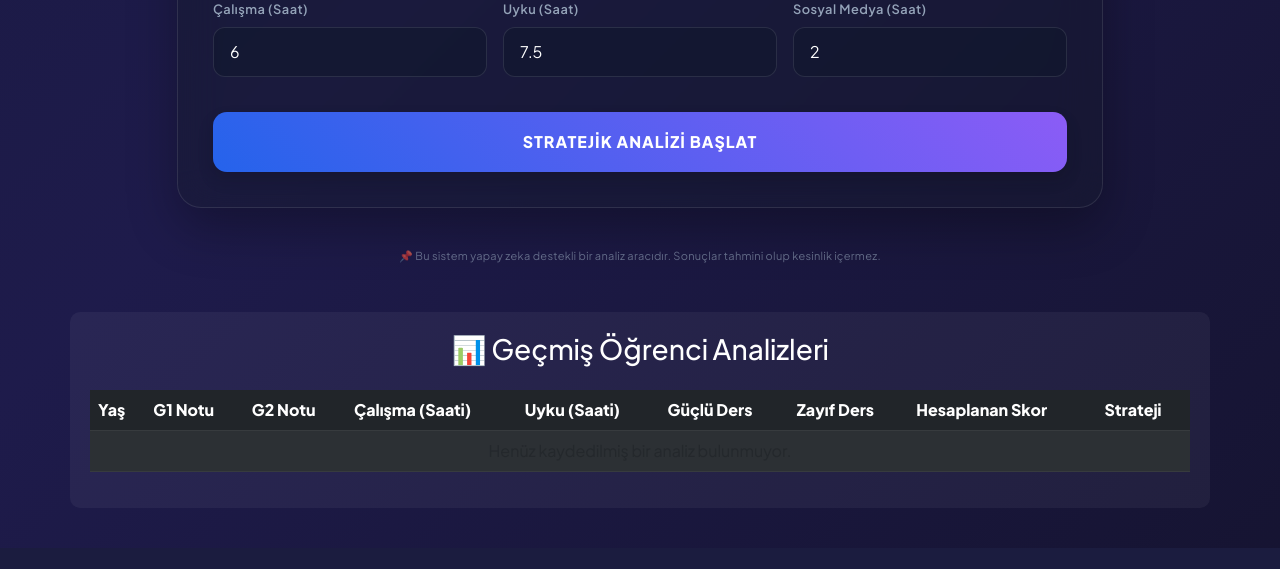
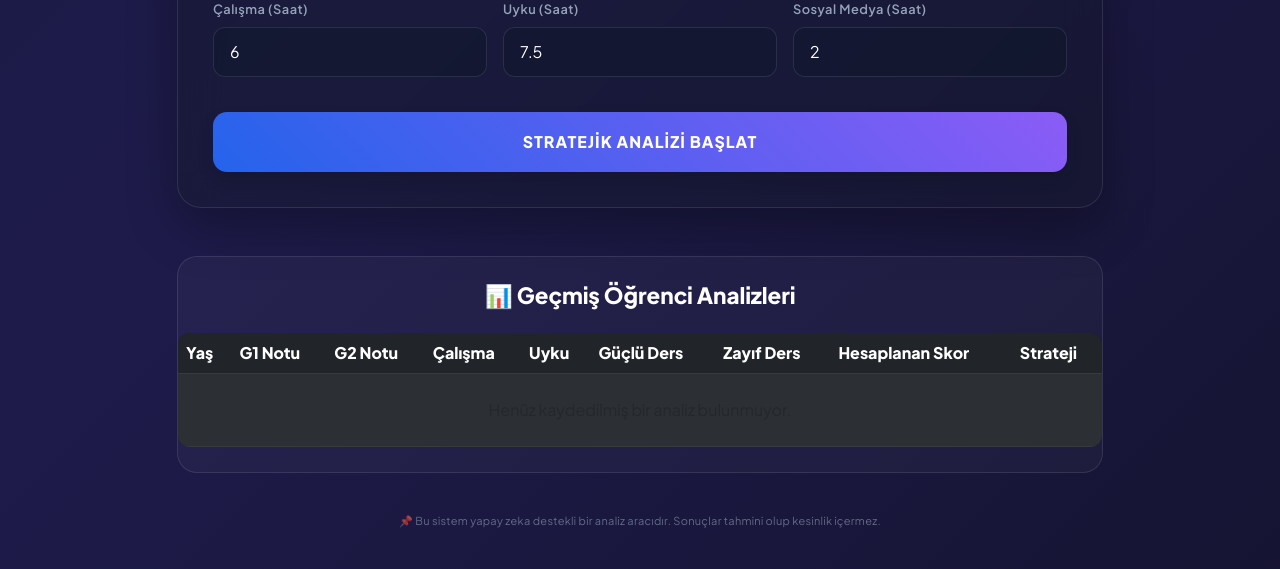
Before and after one commit to samet936/edupulse-ai, a Python web app: template templates/index.html in a window 1280 px wide. Shown: the part 935-1504 px from the top of the page. Before the commit the page ends 1483 px from the top, so only its background shows below. Run offline with Jinja, Linux system fonts and the light colour scheme; the template is opened without the code that fills it, so the values that code supplies are empty.

Commit message:
Update index.html

```diff
--- a/templates/index.html
+++ b/templates/index.html
@@ -179,8 +179,8 @@
             font-size: 11px;
             color: #94a3b8;
             opacity: 0.6;
-            margin-top: auto; /* İterek en alta yapıştırır */
-            padding-top: 40px;
+            margin-top: 30px;
+            padding-top: 10px;
             font-weight: 400;
             letter-spacing: 0.3px;
         }
@@ -199,9 +199,9 @@
     <form id="analysisForm" class="master-card">
         <div class="section-header">Akademik & Biyolojik Temel</div>
         <div class="row g-3">
-            <div class="col-md-3"><label class="form-label">Yaşınız</label><input type="number" name="age" class="form-control" value="20" required></div>
-            <div class="col-md-3"><label class="form-label">Vize 1 (G1)</label><input type="number" name="G1" class="form-control" placeholder="0-100" required></div>
-            <div class="col-md-3"><label class="form-label">Vize 2 (G2)</label><input type="number" name="G2" class="form-control" placeholder="0-100" required></div>
+            <div class="col-md-3"><label class="form-label">Yaşınız</label><input type="number" id="in_age" name="age" class="form-control" value="20" required></div>
+            <div class="col-md-3"><label class="form-label">Vize 1 (G1)</label><input type="number" id="in_g1" name="G1" class="form-control" placeholder="0-100" required></div>
+            <div class="col-md-3"><label class="form-label">Vize 2 (G2)</label><input type="number" id="in_g2" name="G2" class="form-control" placeholder="0-100" required></div>
             <div class="col-md-3"><label class="form-label">Haftalık Deneme</label><input type="number" name="deneme" class="form-control" value="2" required></div>
         </div>
 
@@ -209,14 +209,14 @@
         <div class="row g-3">
             <div class="col-md-6">
                 <label class="form-label">En Güçlü Ders</label>
-                <select name="guclu_ders" class="form-select" required>
+                <select id="in_guclu" name="guclu_ders" class="form-select" required>
                     <option value="" disabled selected>Ders Seçin</option>
                     <option value="Matematik">Matematik</option><option value="Yazılım">Yazılım</option><option value="Fen Bilimleri">Fen Bilimleri</option><option value="Türkçe">Türkçe</option>
                 </select>
             </div>
             <div class="col-md-6">
                 <label class="form-label">En Zayıf Ders</label>
-                <select name="zayif_ders" class="form-select" required>
+                <select id="in_zayif" name="zayif_ders" class="form-select" required>
                     <option value="" disabled selected>Ders Seçin</option>
                     <option value="Matematik">Matematik</option><option value="Yazılım">Yazılım</option><option value="Fen Bilimleri">Fen Bilimleri</option><option value="Türkçe">Türkçe</option>
                 </select>
@@ -247,8 +247,8 @@
 
         <div class="section-header">Yaşam Dengesi</div>
         <div class="row g-3">
-            <div class="col-md-4"><label class="form-label">Çalışma (Saat)</label><input type="number" name="studytime" class="form-control" step="0.5" value="6" required></div>
-            <div class="col-md-4"><label class="form-label">Uyku (Saat)</label><input type="number" name="sleep_hours" class="form-control" step="0.5" value="7.5" required></div>
+            <div class="col-md-4"><label class="form-label">Çalışma (Saat)</label><input type="number" id="in_study" name="studytime" class="form-control" step="0.5" value="6" required></div>
+            <div class="col-md-4"><label class="form-label">Uyku (Saat)</label><input type="number" id="in_sleep" name="sleep_hours" class="form-control" step="0.5" value="7.5" required></div>
             <div class="col-md-4"><label class="form-label">Sosyal Medya (Saat)</label><input type="number" name="social_media" class="form-control" step="0.5" value="2" required></div>
         </div>
 
@@ -290,7 +290,49 @@
         </div>
     </div>
 
-    <!-- 🧩 EKLENEN YAPAY ZEKA UYARISI (FOOTER) -->
+    <div class="container mt-5 px-0" style="background: rgba(255,255,255,0.03); padding: 25px; border-radius: 20px; border: 1px solid var(--glass-border);">
+        <h3 class="text-center mb-4" style="color: #fff; font-weight: 800; font-size: 1.4rem;">📊 Geçmiş Öğrenci Analizleri</h3>
+
+        <div class="table-responsive">
+            <table class="table table-dark table-striped table-hover align-middle mb-0" style="border-radius: 12px; overflow: hidden;">
+                <thead>
+                    <tr style="background: rgba(15, 23, 42, 0.8);">
+                        <th>Yaş</th>
+                        <th>G1 Notu</th>
+                        <th>G2 Notu</th>
+                        <th>Çalışma</th>
+                        <th>Uyku</th>
+                        <th>Güçlü Ders</th>
+                        <th>Zayıf Ders</th>
+                        <th>Hesaplanan Skor</th>
+                        <th>Strateji</th>
+                    </tr>
+                </thead>
+                <tbody id="historyTableBody">
+                    {% if analizler %}
+                        {% for analiz in analizler %}
+                        <tr>
+                            <td>{{ analiz.yas or '-' }}</td>
+                            <td>{{ analiz.g1_notu or '-' }}</td>
+                            <td>{{ analiz.g2_notu or '-' }}</td>
+                            <td>{{ analiz.calisma_suresi or '-' }} sa</td>
+                            <td>{{ analiz.uyku_suresi or '-' }} sa</td>
+                            <td>{{ analiz.guclu_ders or '-' }}</td>
+                            <td>{{ analiz.zayif_ders or '-' }}</td>
+                            <td><span class="badge bg-success">{{ analiz.hesaplanan_skor or '-' }}</span></td>
+                            <td>{{ analiz.strateji_modu or '-' }}</td>
+                        </tr>
+                        {% endfor %}
+                    {% else %}
+                        <tr id="noDataRow">
+                            <td colspan="9" class="text-center text-muted py-4">Henüz kaydedilmiş bir analiz bulunmuyor.</td>
+                        </tr>
+                    {% endif %}
+                </tbody>
+            </table>
+        </div>
+    </div>
+
     <div class="ai-disclaimer">
         📌 Bu sistem yapay zeka destekli bir analiz aracıdır. Sonuçlar tahmini olup kesinlik içermez.
     </div>
@@ -311,6 +353,27 @@
             document.getElementById('rProblem').innerText = d.problem;
             document.getElementById('rStrategy').innerText = d.strategy;
             document.getElementById('rPlan').innerHTML = d.plan.map(p => `<li class="mb-2">${p}</li>`).join('');
+
+            // Canlı tabloya yeni satır ekleme özelliği (Sayfa yenilemeden ekler)
+            const noData = document.getElementById('noDataRow');
+            if(noData) noData.remove();
+
+            const tbody = document.getElementById('historyTableBody');
+            const newRow = `
+                <tr>
+                    <td>${document.getElementById('in_age').value}</td>
+                    <td>${document.getElementById('in_g1').value}</td>
+                    <td>${document.getElementById('in_g2').value}</td>
+                    <td>${document.getElementById('in_study').value} sa</td>
+                    <td>${document.getElementById('in_sleep').value} sa</td>
+                    <td>${document.getElementById('in_guclu').value}</td>
+                    <td>${document.getElementById('in_zayif').value}</td>
+                    <td><span class="badge bg-success">${d.score}</span></td>
+                    <td>${d.mode}</td>
+                </tr>
+            `;
+            tbody.insertAdjacentHTML('afterbegin', newRow);
+
             window.scrollTo({ top: document.getElementById('results').offsetTop - 30, behavior: 'smooth' });
         } else {
             document.getElementById('errorBox').innerText = d.error_msg;
@@ -321,45 +384,3 @@
 </script>
 </body>
 </html>
-<div class="container mt-5" style="background: rgba(255,255,255,0.05); padding: 20px; border-radius: 10px;">
-    <h3 class="text-center mb-4" style="color: #fff;">📊 Geçmiş Öğrenci Analizleri</h3>
-
-    <div class="table-responsive">
-        <table class="table table-dark table-striped table-hover">
-            <thead>
-                <tr>
-                    <th>Yaş</th>
-                    <th>G1 Notu</th>
-                    <th>G2 Notu</th>
-                    <th>Çalışma (Saati)</th>
-                    <th>Uyku (Saati)</th>
-                    <th>Güçlü Ders</th>
-                    <th>Zayıf Ders</th>
-                    <th>Hesaplanan Skor</th>
-                    <th>Strateji</th>
-                </tr>
-            </thead>
-            <tbody>
-                {% if analizler %}
-                    {% for analiz in analizler %}
-                    <tr>
-                        <td>{{ analiz.yas or '-' }}</td>
-                        <td>{{ analiz.g1_notu or '-' }}</td>
-                        <td>{{ analiz.g2_notu or '-' }}</td>
-                        <td>{{ analiz.calisma_suresi or '-' }} sa</td>
-                        <td>{{ analiz.uyku_suresi or '-' }} sa</td>
-                        <td>{{ analiz.guclu_ders or '-' }}</td>
-                        <td>{{ analiz.zayif_ders or '-' }}</td>
-                        <td><span class="badge bg-success">{{ analiz.hesaplanan_skor or '-' }}</span></td>
-                        <td>{{ analiz.strateji_modu or '-' }}</td>
-                    </tr>
-                    {% endfor %}
-                {% else %}
-                    <tr>
-                        <td colspan="9" class="text-center text-muted">Henüz kaydedilmiş bir analiz bulunmuyor.</td>
-                    </tr>
-                {% endif %}
-            </tbody>
-        </table>
-    </div>
-</div>
```
